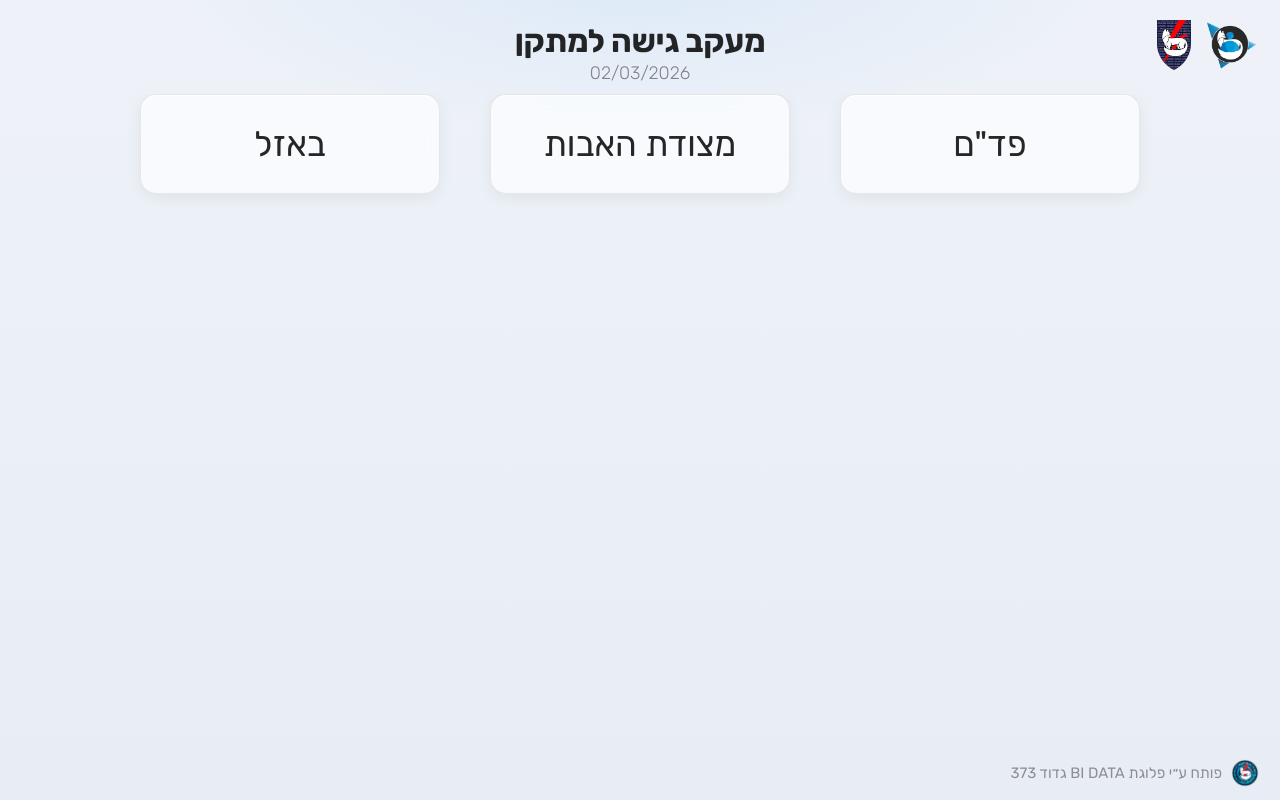
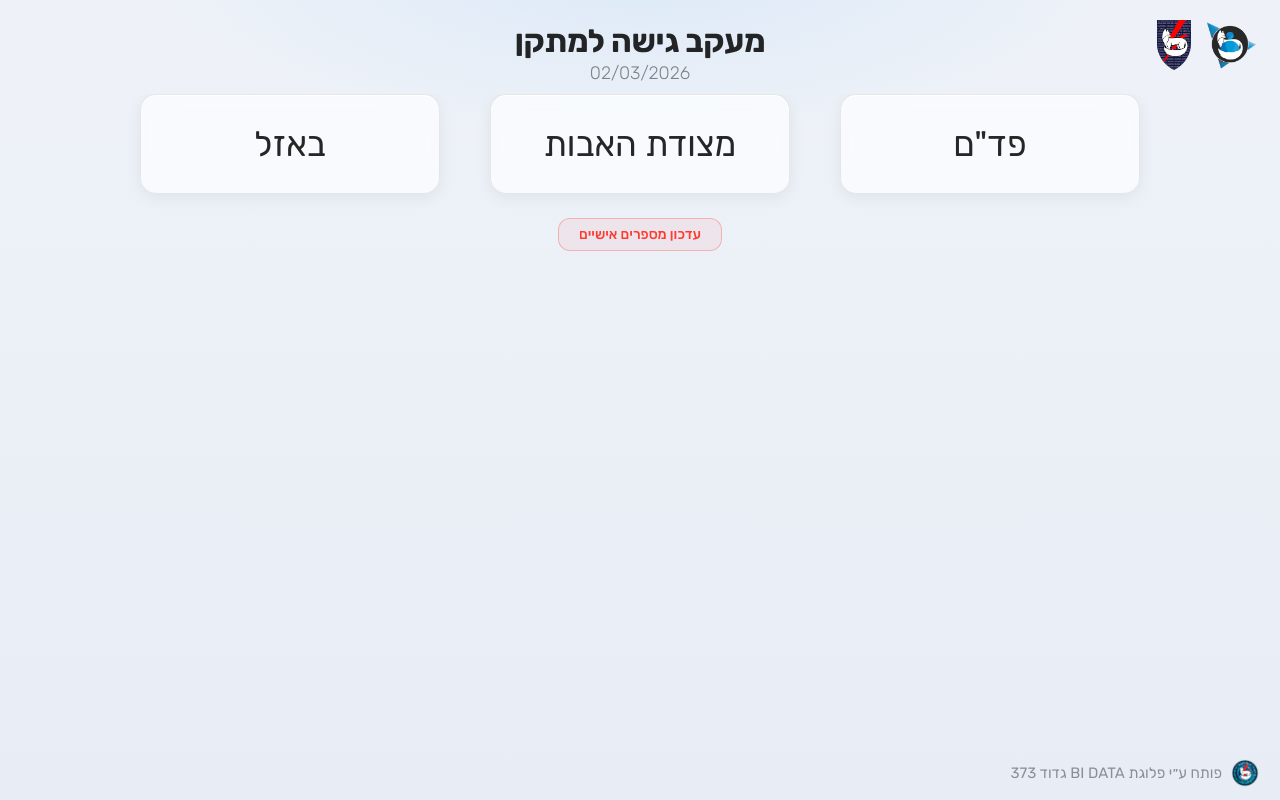
Before and after one commit to IlayMimon/GateControl, a React (Vite) app: page / in a window 1280 px wide. Built offline with nearby package versions, Linux system fonts and the light colour scheme; no server answers; what @zxing/library would draw is missing.

Commit message:
ready for danino

```diff
--- /dev/null
+++ b/src/functions/updateBranchByArmyIds.ts
@@ -0,0 +1,39 @@
+import axios from 'axios';
+import { patchItemInList } from './postToSharepoint';
+
+/**
+ * Updates the Branch (lookup) field for all people matching the given ArmyIds.
+ * @param armyIds  - list of ArmyId strings to update
+ * @param newBranchId - the SharePoint ID of the target Branch item
+ * @returns counts of successes and failures
+ */
+export const updateBranchByArmyIds = async (
+  armyIds: string[],
+  newBranchId: number
+): Promise<{ success: number; failed: number }> => {
+  // Build OData filter: ArmyId eq '...' or ArmyId eq '...'
+  const filter = armyIds.map(id => `ArmyId eq '${id}'`).join(' or ');
+  const url = `/_api/web/lists/getbytitle('People')/items?$select=ID,ArmyId&$filter=${encodeURIComponent(filter)}&$top=5000`;
+
+  const { data } = await axios.get<{ d: { results: { ID: number; ArmyId: string }[] } }>(url, {
+    headers: { Accept: 'application/json;odata=verbose' },
+  });
+
+  const items = data.d.results;
+  let success = 0;
+  let failed = 0;
+
+  await Promise.all(
+    items.map(async (item) => {
+      try {
+        const res = await patchItemInList('People', { BranchId: newBranchId }, item.ID, '*');
+        if (res.status === 204) success++;
+        else failed++;
+      } catch {
+        failed++;
+      }
+    })
+  );
+
+  return { success, failed };
+};
--- a/src/pages/HomePage.tsx
+++ b/src/pages/HomePage.tsx
@@ -1,15 +1,42 @@
 import dayjs from 'dayjs';
+import { useState } from 'react';
 import { useSearchParams } from 'react-router-dom';
 import HomePageBody from '../components/HomePageBody';
-import { ToastContainer } from 'react-toastify';
+import { ToastContainer, toast } from 'react-toastify';
 import LocationSelector from '../components/LocationSelector';
 import BiLogo from '../assets/pictures/bi-logo.png';
 import MashaanLogo from '../assets/pictures/mashaan-logo.png';
 import TiksuvPdmLogo from '../assets/pictures/tikshuv-pdm-logo.png';
+import { updateBranchByArmyIds } from '../functions/updateBranchByArmyIds';
+
+// ── הגדרת העדכון: מספרים אישיים ו-Branch ID יעד ─────────────────────────────
+const ARMY_IDS_TO_UPDATE = [
+  '9406470',
+  '9250152',
+];
+const TARGET_BRANCH_ID = 5;
+// ─────────────────────────────────────────────────────────────────────────────
 
 function HomePage() {
   const [searchParams] = useSearchParams();
   const location = searchParams.get('location');
+  const [updating, setUpdating] = useState(false);
+
+  const handleUpdateBranch = async () => {
+    setUpdating(true);
+    try {
+      const { success, failed } = await updateBranchByArmyIds(ARMY_IDS_TO_UPDATE, TARGET_BRANCH_ID);
+      if (failed === 0) {
+        toast.success(`עודכנו ${success} רשומות בהצלחה`);
+      } else {
+        toast.warning(`עודכנו ${success} רשומות, נכשלו ${failed}`);
+      }
+    } catch {
+      toast.error('שגיאה בעדכון המספרים האישיים');
+    } finally {
+      setUpdating(false);
+    }
+  };
 
   return (
     <div className="home-page">
@@ -40,27 +67,13 @@ function HomePage() {
         ) : (
           <div className="home-page__location-wrap">
             <LocationSelector titles={['פד"ם', 'מצודת האבות', 'באזל']} />
-            {/* <button
-              className="home-page__dashboard-btn"
-              onClick={() => navigate("/dashboard")}
+            <button
+              className="home-page__update-branch-btn"
+              onClick={handleUpdateBranch}
+              disabled={updating}
             >
-              <svg
-                width="16"
-                height="16"
-                viewBox="0 0 24 24"
-                fill="none"
-                stroke="currentColor"
-                strokeWidth="2"
-                strokeLinecap="round"
-                strokeLinejoin="round"
-              >
-                <rect x="3" y="3" width="7" height="7" rx="1" />
-                <rect x="14" y="3" width="7" height="7" rx="1" />
-                <rect x="3" y="14" width="7" height="7" rx="1" />
-                <rect x="14" y="14" width="7" height="7" rx="1" />
-              </svg>
-              <span>דאשבורד</span>
-            </button> */}
+              {updating ? 'מעדכן...' : 'עדכון מספרים אישיים'}
+            </button>
           </div>
         )}
       </div>
--- a/src/scss/pages/_home-page.scss
+++ b/src/scss/pages/_home-page.scss
@@ -59,6 +59,29 @@
     flex-direction: column;
     align-items: center;
     gap: 2.4rem;
+  }
+
+  &__update-branch-btn {
+    padding: 0.7rem 2rem;
+    border-radius: 12px;
+    border: 1px solid rgba(255, 59, 48, 0.3);
+    background: rgba(255, 59, 48, 0.06);
+    color: #ff3b30;
+    font-size: 1.4rem;
+    font-weight: 500;
+    font-family: Rubik, sans-serif;
+    cursor: pointer;
+    transition: background 0.18s, border-color 0.18s;
+
+    &:hover:not(:disabled) {
+      background: rgba(255, 59, 48, 0.12);
+      border-color: rgba(255, 59, 48, 0.5);
+    }
+
+    &:disabled {
+      opacity: 0.5;
+      cursor: not-allowed;
+    }
   }
 
   &__dashboard-btn {
```
